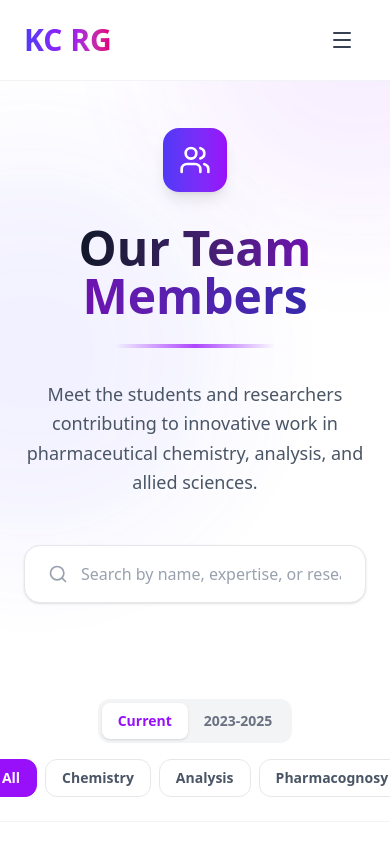
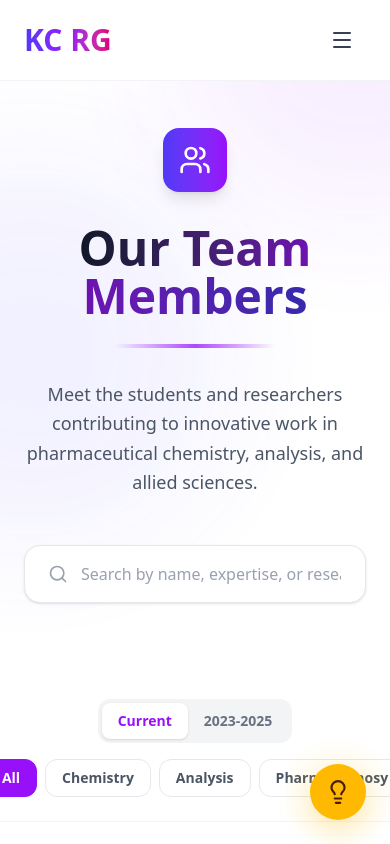
Before and after one commit to Animeshmitra08/GoodWillComputingLab, a React (Vite) app: page /group/team-members in a window 390 px wide. Shown: the top 844 px of the page. Built offline with nearby package versions, Linux system fonts and the light colour scheme.

Commit message:
fgh ysah jasnj

```diff
--- a/src/MainLayout.tsx
+++ b/src/MainLayout.tsx
@@ -1,14 +1,72 @@
 import { Outlet } from "react-router-dom";
 import LandingHeader from "./Components/LandingHeader";
 import Footer from "./Components/Footer";
+import { Lightbulb, ArrowUp } from "lucide-react";
+import { useState, useEffect } from "react";
 
 const MainLayout = () => {
+  const [showTopBtn, setShowTopBtn] = useState(false);
+
+  useEffect(() => {
+    const handleScroll = () => {
+      setShowTopBtn(window.scrollY > 400);
+    };
+    window.addEventListener("scroll", handleScroll);
+    return () => window.removeEventListener("scroll", handleScroll);
+  }, []);
+
+  const goToTop = () => {
+    window.scrollTo({ top: 0, behavior: "smooth" });
+  };
+
   return (
-    <>
+    <div className="relative min-h-screen">
       <LandingHeader />
-      <Outlet />
+
+      <main>
+        <Outlet />
+      </main>
+
+      {/* FLOATING ACTION BUTTONS CONTAINER */}
+        <div className="fixed bottom-6 right-6 z-[150] flex flex-col items-center gap-4">
+
+        {/* SCROLL TO TOP BUTTON */}
+        <button
+            onClick={goToTop}
+            className={`group relative flex items-center justify-center w-10 h-10 bg-white text-indigo-600 rounded-full shadow-xl border border-gray-100 transition-all duration-500 hover:bg-indigo-50 hover:-translate-y-1 active:scale-95 ${
+            showTopBtn
+                ? "opacity-100 translate-y-0"
+                : "opacity-0 translate-y-10 pointer-events-none"
+            }`}
+            aria-label="Scroll to top"
+        >
+            {/* Tooltip */}
+            <span className="absolute right-full mr-4 px-3 py-1.5 bg-gray-900 text-white text-[10px] font-medium rounded-md opacity-0 group-hover:opacity-100 transition-all duration-300 whitespace-nowrap hidden md:block pointer-events-none transform translate-x-2 group-hover:translate-x-0">
+            Back to Top
+            </span>
+
+            <ArrowUp size={22} />
+        </button>
+
+        {/* SUGGESTION BUTTON */}
+        <button
+            onClick={() => console.log("Open Suggestion Modal")}
+            className="group relative flex items-center justify-center w-14 h-14 bg-amber-400 text-amber-950 rounded-full shadow-[0_8px_30px_rgb(251,191,36,0.4)] transition-all duration-300 hover:bg-amber-500 hover:scale-110 active:scale-95"
+        >
+            {/* Tooltip */}
+            <span className="absolute right-full mr-4 px-3 py-1.5 bg-gray-900 text-white text-xs font-medium rounded-lg opacity-0 group-hover:opacity-100 transition-all duration-300 whitespace-nowrap hidden md:block pointer-events-none transform translate-x-2 group-hover:translate-x-0">
+            Have a suggestion?
+            </span>
+
+            <Lightbulb size={26} />
+
+            {/* Pulse */}
+            <span className="absolute inset-0 rounded-full bg-amber-400 animate-ping opacity-20 group-hover:hidden pointer-events-none"></span>
+        </button>
+        </div>
+
       <Footer />
-    </>
+    </div>
   );
 };
 
```
